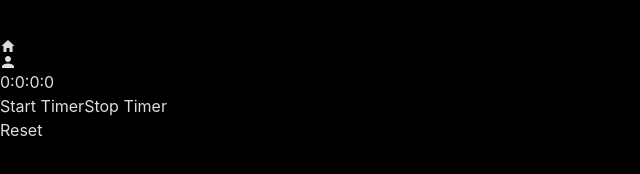
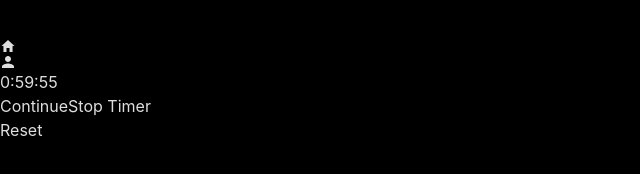
Before and after one commit to KerlosSoNy/focus, a React (Vite) app: page / in a window 1280 px wide. Shown: the part 310-484 px from the top of the page, without its empty margins (0-640 px from the left). Built offline with nearby package versions, Linux system fonts and the light colour scheme.

Commit message:
Timer Worked

```diff
--- a/src/Pages/home/Home.tsx
+++ b/src/Pages/home/Home.tsx
@@ -2,66 +2,63 @@ import { useEffect, useState } from "react"
 
 
 export default function Home() {
-    const [secounds, setSecounds] = useState(0)
-    const [minutes, setMinutes] = useState(0)
-    const [hours, setHours] = useState(0)
-    const [days, setDays] = useState(0)
-    const [startCount, setStartCount] = useState(false)
+    const [hours, setHours] = useState(0);
+    const [minutes, setMinutes] = useState(59);
+    const [seconds, setSeconds] = useState(55);
     const [intervalId, setIntervalId] = useState<any>(null);
     const [stopCounter, setStopCounter] = useState<any>(false)
-    const handleCounter = () => {
-        setStartCount(true)
-        const intervalId = setInterval(() => {
-            if (secounds === 59) {
-                setSecounds(0);
-                if (minutes === 59) {
-                    setMinutes(0);
-                    if (hours === 23) {
-                        setHours(0);
-                        setDays(prevDays => prevDays + 1);
-                    } else {
-                        setHours(prevHours => prevHours + 1);
+
+    const startTimer = () => {
+        setStopCounter(true)
+        setIntervalId(
+            setInterval(() => {
+                setSeconds((prevSeconds) => {
+                    const nextSeconds = prevSeconds + 1;
+                    if (nextSeconds === 60) {
+                        setMinutes(prevMinutes => prevMinutes + 1);
+                        return 0;
                     }
-                } else {
-                    setMinutes(prevMinutes => prevMinutes + 1);
-                }
-            } else {
-                setSecounds(prevSeconds => prevSeconds + 1);
-            }
-        }, 1000);
+                    return nextSeconds;
+                });
+            }, 1000)
+        );
+    }
+    const stopTimer = () => {
+        setStopCounter(false)
+        clearInterval(intervalId)
+    }
 
-        setIntervalId(intervalId);
+    const resetCounter = () => {
+        clearInterval(intervalId)
+        setSeconds(0)
+        setStopCounter(false)
     }
+
     useEffect(() => {
-        if (!stopCounter && startCount) {
-            handleCounter
-        } else {
-            clearInterval(intervalId)
+        return () => clearInterval(intervalId);
+    }, [intervalId]);
+
+    useEffect(() => {
+        if (minutes === 60) {
+            setHours(prevHours => prevHours + 1);
+            setMinutes(0);
         }
-    }, [secounds, minutes, hours, days]);
+    }, [minutes]);
+
     return (
         <div
             className="flex flex-col items-center justify-center h-[85vh] bg-black text-white"
         >
-            {days + ":" + hours + ":" + minutes + ":" + secounds}
+            {hours + ":" + "" + minutes + ":" + "" + seconds}
             <div>
                 <button
-                    className={`${startCount ? "hidden" : "block"}`}
-                    onClick={() => handleCounter()} type="button">Start Timer</button>
+                    className={`${stopCounter ? "hidden" : "block"}`}
+                    onClick={startTimer} type="button">{seconds > 0 ? "Continue" : "Start Timer"}</button>
                 <button
-                    className={`${startCount ? "block" : "hidden"}`}
-                    onClick={() => {
-                        setStopCounter(true)
-                    }} type="button">Stop Timer</button>
+                    className={`${stopCounter ? "block" : "hidden"}`}
+                    onClick={stopTimer} type="button">Stop Timer</button>
             </div>
-            <button onClick={() => {
-                setSecounds(0)
-                setMinutes(0)
-                setHours(0)
-                setDays(0)
-                setStopCounter(true)
-                setStartCount(false)
-            }}>Reset</button>
+            <button onClick={resetCounter}>Reset</button>
         </div>
     )
 }
```
